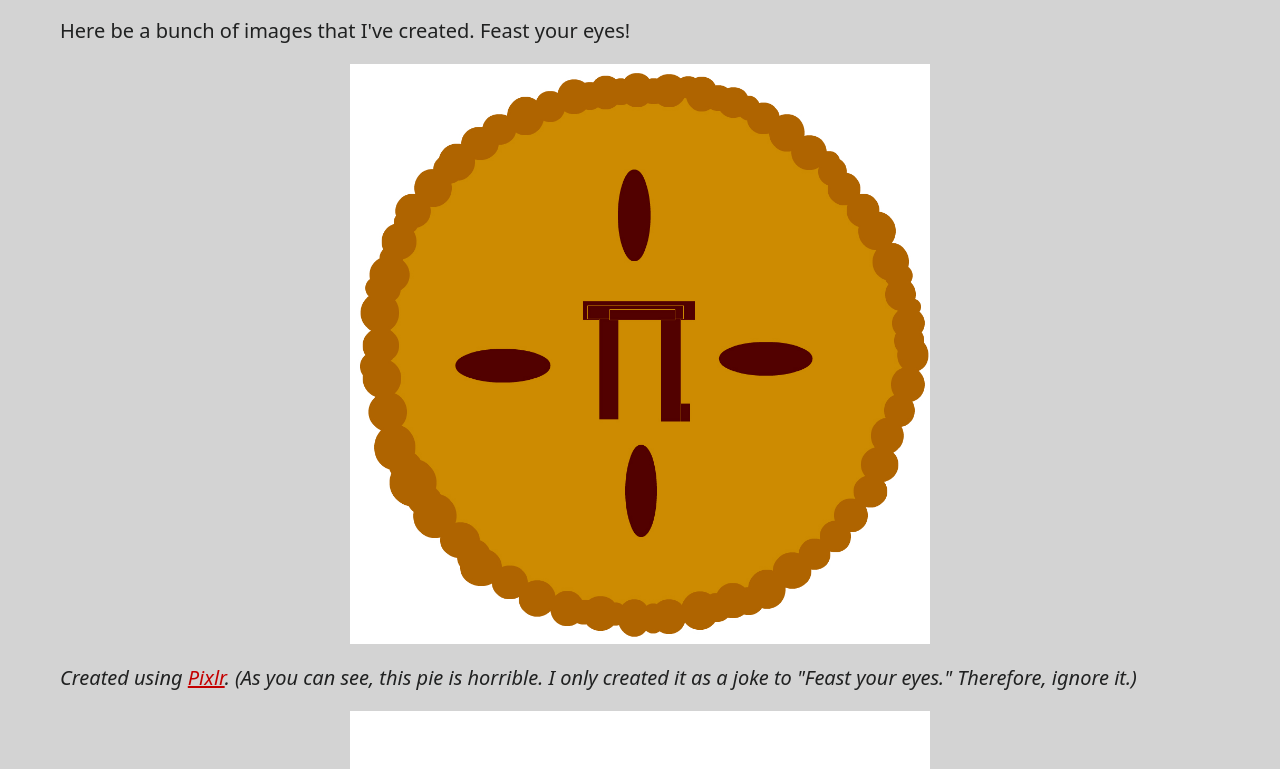
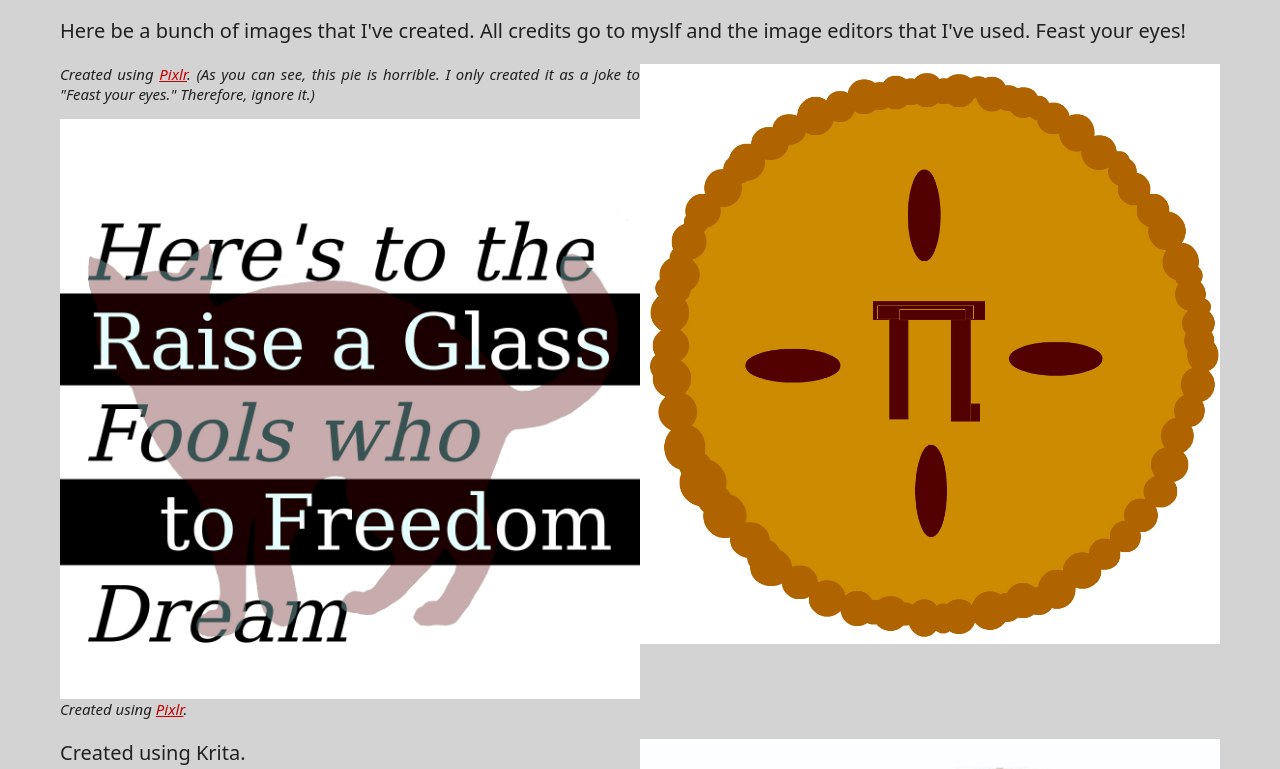
Before and after one commit to nionikr/nionikr.github.io, a plain HTML site: page gallery.html in a window 1280 px wide. Shown: the part 285-1054 px from the top of the page. Drawn offline with Linux system fonts and the light colour scheme.

Commit message:
added rose.jpg

```diff
--- a/gallery.html
+++ b/gallery.html
@@ -14,17 +14,20 @@
         <a href="gallery.html">Gallery</a>
     </div>
     <div>
-    <p>Here be a bunch of images that I've created. Feast your eyes!</p>
+    <p>Here be a bunch of images that I've created. All credits go to myslf and the image editors that I've used. Feast your eyes!</p>
     </div>
     <div>
         <img src="Pie.jpg"/>
         <p id="citation"><i>Created using <a href="https://pixlr.com/editor/">Pixlr</a>. (As you can see, this pie is horrible. I only created it as a joke to "Feast your eyes." Therefore, ignore it.)</i></p>
-
     </div>
     <div>
     <img src="Fools-Dream-Glass.jpg"/>
         <p id="citation"><i>Created using <a href="https://pixlr.com/editor/">Pixlr</a>.</i></p>
     </div>
+    <div>
+    <img src="rose.jpg">
+    <p>Created using Krita.</p>
+    </div>
 </body>
 
 </html>
--- a/style.css
+++ b/style.css
@@ -88,4 +88,11 @@ img {
     margin: 0 auto;
     max-height: auto;
     max-width: 50%;
+    float:right;
+    ;
 }
+
+#citation {
+    font-size: 15px;
+
+}
```
Also changed, not shown: rose.jpg (added).
